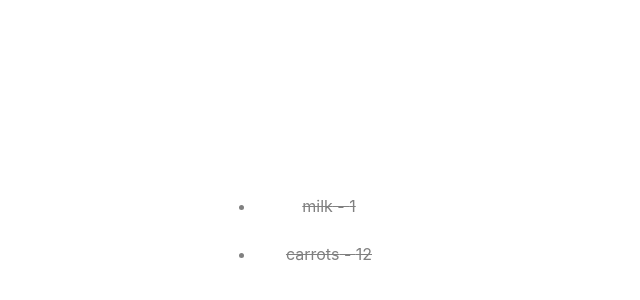
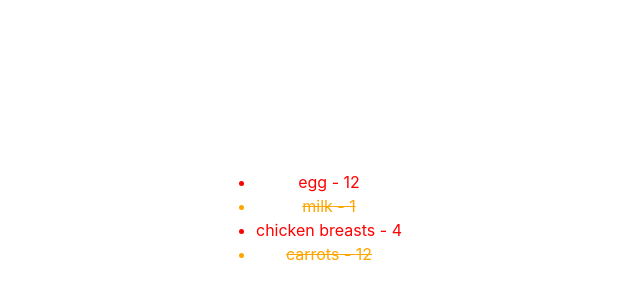
Before and after one commit to eyi739/testing-type, a React (Vite) app: page / in a window 1280 px wide. Shown: the part 182-482 px from the top of the page, without its empty margins (331-971 px from the left). Built offline with nearby package versions, Linux system fonts and the light colour scheme.

Commit message:
created a shopping list with some styling.

```diff
--- a/src/App.jsx
+++ b/src/App.jsx
@@ -1,21 +1,20 @@
 import './App.css';
 import Slots from "./Slots";
-import ShoppingList from './ShoppingList';
+import ShoppingList from './ShoppingList';;
 // import Greeter from "./Greeter"
 // import ListPicker from './ListPicker'
 
 const data = [
-  {item: 'egg', quantity: 12, completed: false},
-  {item: 'milk', quantity: 1, completed: true},
-  {item: 'chicken breasts', quantity: 4, completed: false},
-  {item: 'carrots', quantity: 12, completed: true}
+  {id: 1, item: 'egg', quantity: 12, completed: false},
+  {id: 2, item: 'milk', quantity: 1, completed: true},
+  {id: 3, item: 'chicken breasts', quantity: 4, completed: false},
+  {id: 4, item: 'carrots', quantity: 12, completed: true}
 ]
 
 function App() {
  return (
  <div>
-    <ShoppingList items={data}/>
-
+  <ShoppingList items={data}/>
 
     {/* <Slots val1="🍒" val2="🍒" val3="🍒"/>
     <Slots val1="🍒" val2="🍌" val3="🍉"/> */}
--- a/src/ShoppingList.jsx
+++ b/src/ShoppingList.jsx
@@ -1,17 +1,21 @@
-export default function ShoppingList({items}){
+import ShoppingListItem from "./ShoppingListItem"
+function ShoppingList({items}){
     return (
         <ul>
-            {items.map((i) =>
-                <li style={{color: i.completed ? "grey" : "white",
-                            textDecoration: i.completed ? "line-through" : "none"
-                    }}
-                >
-                    {i.item} - {i.quantity}
-                </li>)}
+            {items.map((i) => (
+                // <ShoppingListItem
+                //     key={i.id}
+                //     item={i.item}
+                //     quantity= {i.quantity}
+                //     completed= {i.completed}
+                // />
+                <ShoppingListItem key={i.id} {...i} />
+            ))}
         </ul>
-    )
+        )
 }
 
+export default ShoppingList;
 // const data = [
 //     {item: 'egg', quantity: 12, completed: false},
 //     {item: 'milk', quantity: 1, completed: true},
--- /dev/null
+++ b/src/ShoppingListItem.jsx
@@ -0,0 +1,14 @@
+function ShoppingListItem({item, quantity, completed}){
+    const styles = {
+        color: completed ? "orange" : "red",
+        textDecoration: completed ? "line-through" : "none",
+    };
+
+    return (
+        <li style={styles}>
+            {item} - {quantity}
+        </li>
+    )
+}
+
+export default ShoppingListItem;
```
